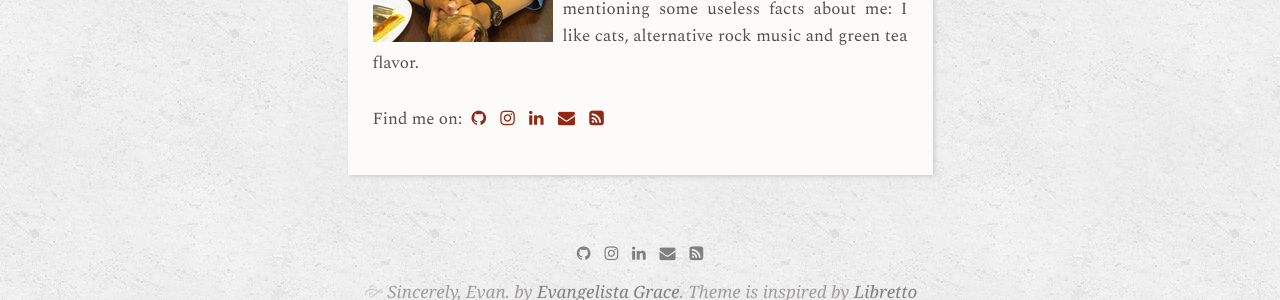
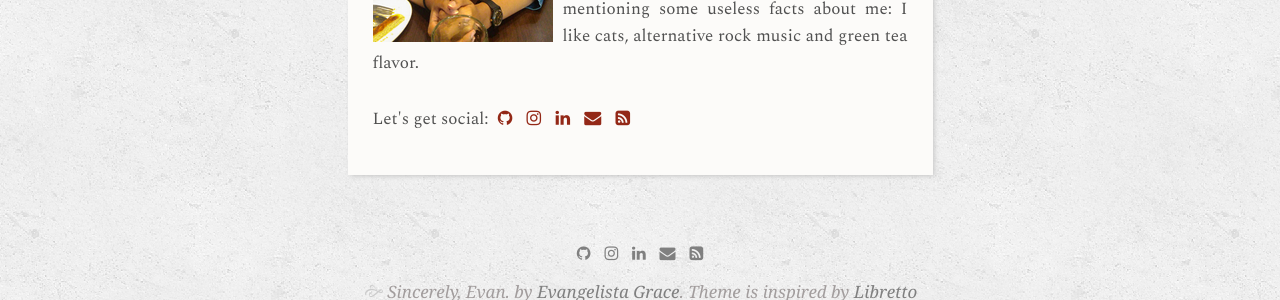
Before and after one commit to evangelistagrace/evangelistagrace.github.io, a Jekyll site: the page built from menu/about.md, in a window 1280 px wide. Shown: the part 524-824 px from the top of the page. Built offline with Jekyll 4.4.1, drawn with Linux system fonts in a browser that asks for light colours; some web fonts are replaced.

Commit message:
Update about.md

```diff
--- a/menu/about.md
+++ b/menu/about.md
@@ -9,7 +9,7 @@ title: About Me
         <br><br>
         Since you're here, it's probably worth mentioning some useless facts about me: I like cats, alternative rock music and green tea flavor.
         <br><br>
-        Find me on:
+        Let's get social:
         {% include social-icons.html %}
         </span>
     </p>
```
